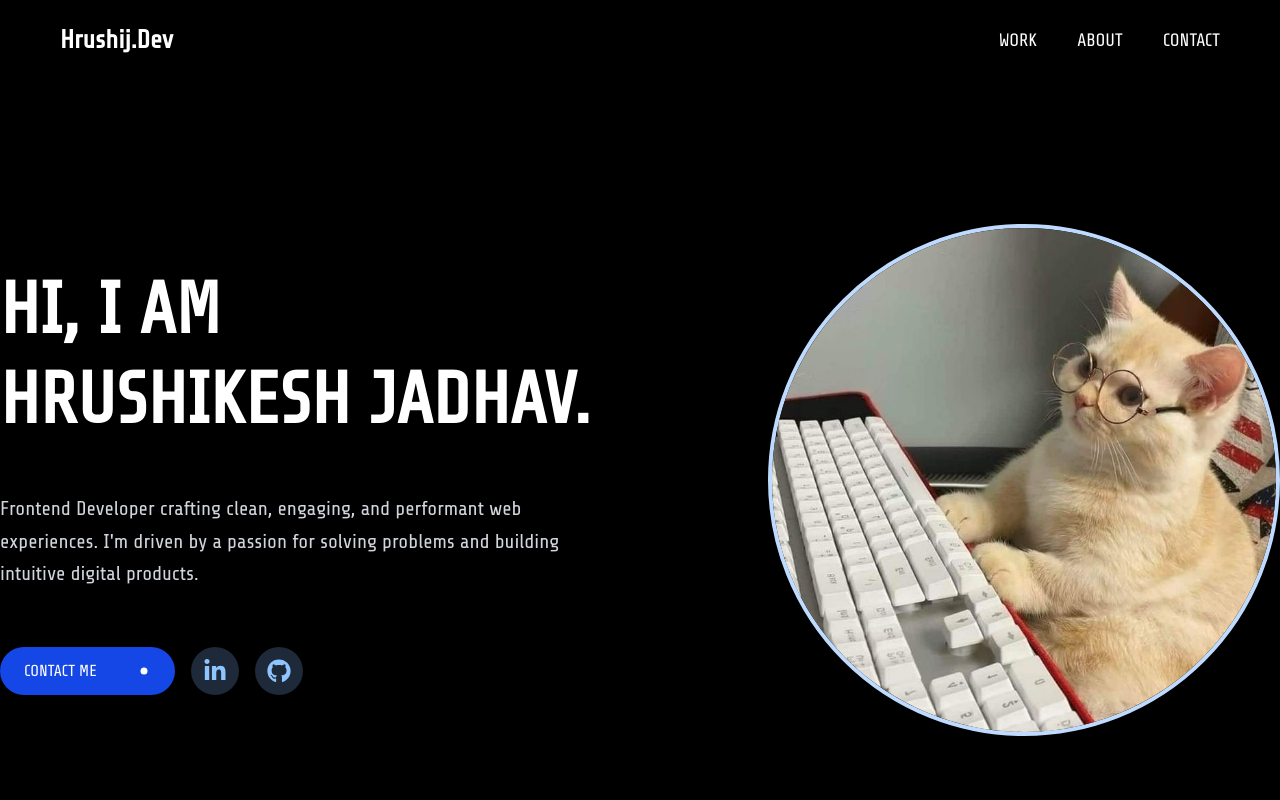
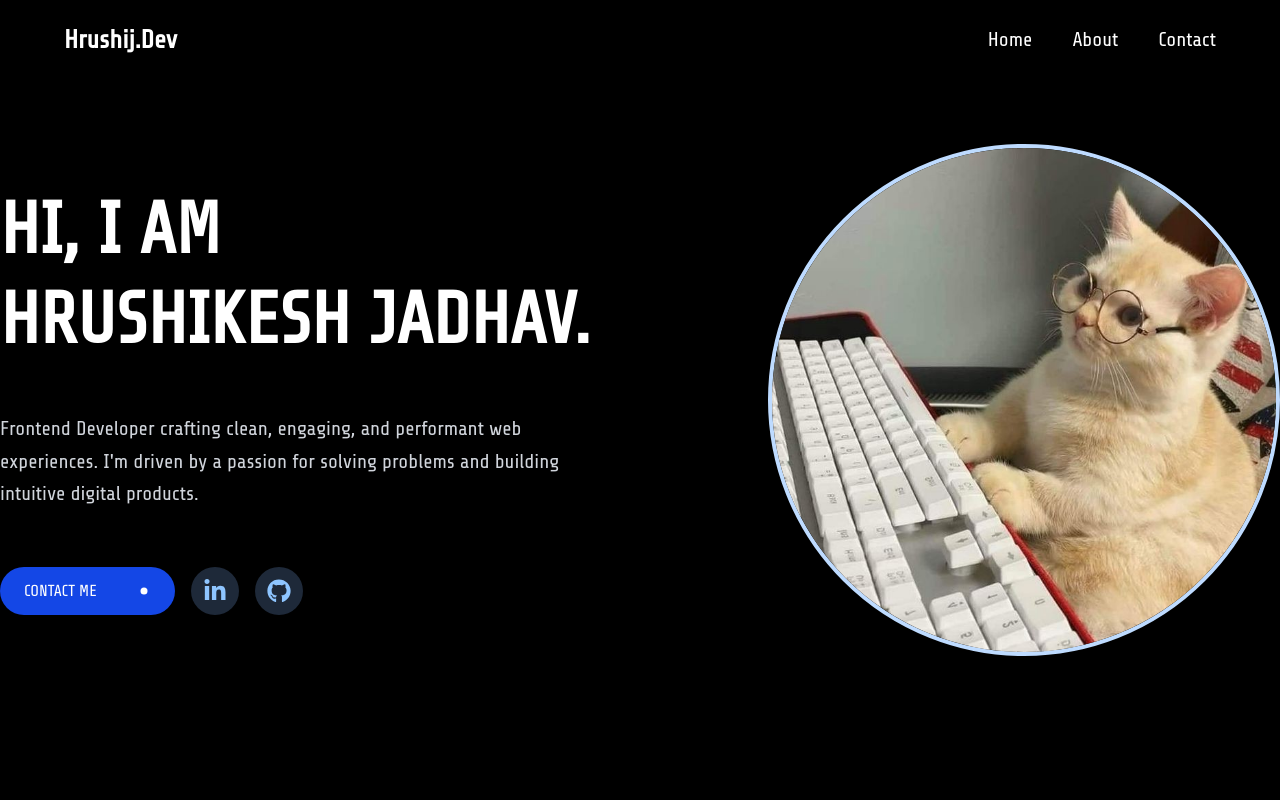
Before and after one commit to Hrushikeshj26/hrushij.dev, a React (Vite) app: page / in a window 1280 px wide. Shown: the top 800 px of the page. Built offline with nearby package versions, Linux system fonts and the light colour scheme.

Commit message:
resposive menu feature

```diff
--- a/src/components/Navbar.jsx
+++ b/src/components/Navbar.jsx
@@ -1,13 +1,78 @@
-import React from 'react'
+import React, { useState } from 'react';
+import { Link } from 'react-router-dom';
+import { HiMenuAlt3 } from "react-icons/hi";
+import { MdCancel } from "react-icons/md";
+
+
 
 function Navbar() {
+  const [nav, setNav] = useState(false);
+
+  // Function to toggle the menu
+  const handleClick = () => setNav(!nav);
+
+  // Function to close menu when a link is clicked
+  const closeMenu = () => setNav(false);
+
+  const scrollToFooter = (e) => {
+    e.preventDefault();
+    setNav(false);
+  }
+
+
   return (
-    <div className='w-full h-20 bg-black flex items-center px-15 text-white'>
-        <h1 className='w-full text-[1.6rem] font-bold '>Hrushij.Dev</h1>
-        <div className='w-full text-lg flex gap-10 list-none font-medium justify-end'>
-            <li>WORK</li>
-            <li>ABOUT</li>
-            <li>CONTACT</li>
+    <div className='fixed w-full h-20 bg-black flex justify-between items-center px-6 md:px-16 text-white z-50 shadow-md'>
+
+        {/* Logo */}
+        <a href='/' className='text-2xl md:text-[1.6rem] font-bold z-10'>
+          Hrushij.Dev
+        </a>
+
+        {/* Desktop Menu (Hidden on Mobile) */}
+        <ul className='hidden md:flex gap-10 font-medium text-xl'>
+            <li>
+              <Link to="/" className="cursor-pointer hover:text-blue-400 transition-colors">
+                Home
+              </Link>
+            </li>
+            <li>
+              <Link to="/about" className="cursor-pointer hover:text-blue-400 transition-colors">
+                About
+              </Link>
+            </li>
+            <li>
+              <Link to="/contact" className="hover:text-blue-400 transition-colors">Contact</Link>
+            </li>
+        </ul>
+
+        {/* Hamburger Icon (Visible on Mobile) */}
+        <div onClick={handleClick} className='md:hidden z-10 cursor-pointer hover:text-blue-400 transition-colors'>
+            {!nav ? <HiMenuAlt3 size={30} /> : <MdCancel size={30} />}
+        </div>
+
+        {/* Mobile Menu Overlay */}
+        <div className={
+            !nav
+            ? 'hidden'
+            : 'absolute top-0 left-0 w-full h-screen bg-black/95 flex flex-col justify-center items-center transition-all duration-300'
+        }>
+            <ul className='flex flex-col gap-8 text-3xl font-semibold text-center'>
+                <li>
+                  <Link to="/" onClick={closeMenu} className="hover:text-blue-400 transition-colors">
+                    Home
+                  </Link>
+                </li>
+                <li>
+                  <Link to="/about" onClick={closeMenu} className="hover:text-blue-400 transition-colors">
+                    About
+                  </Link>
+                </li>
+                <li>
+                  <Link to="/contact" onClick={closeMenu} className="hover:text-blue-400 transition-colors">
+                    Contact
+                  </Link>
+                </li>
+            </ul>
         </div>
     </div>
   )
```
